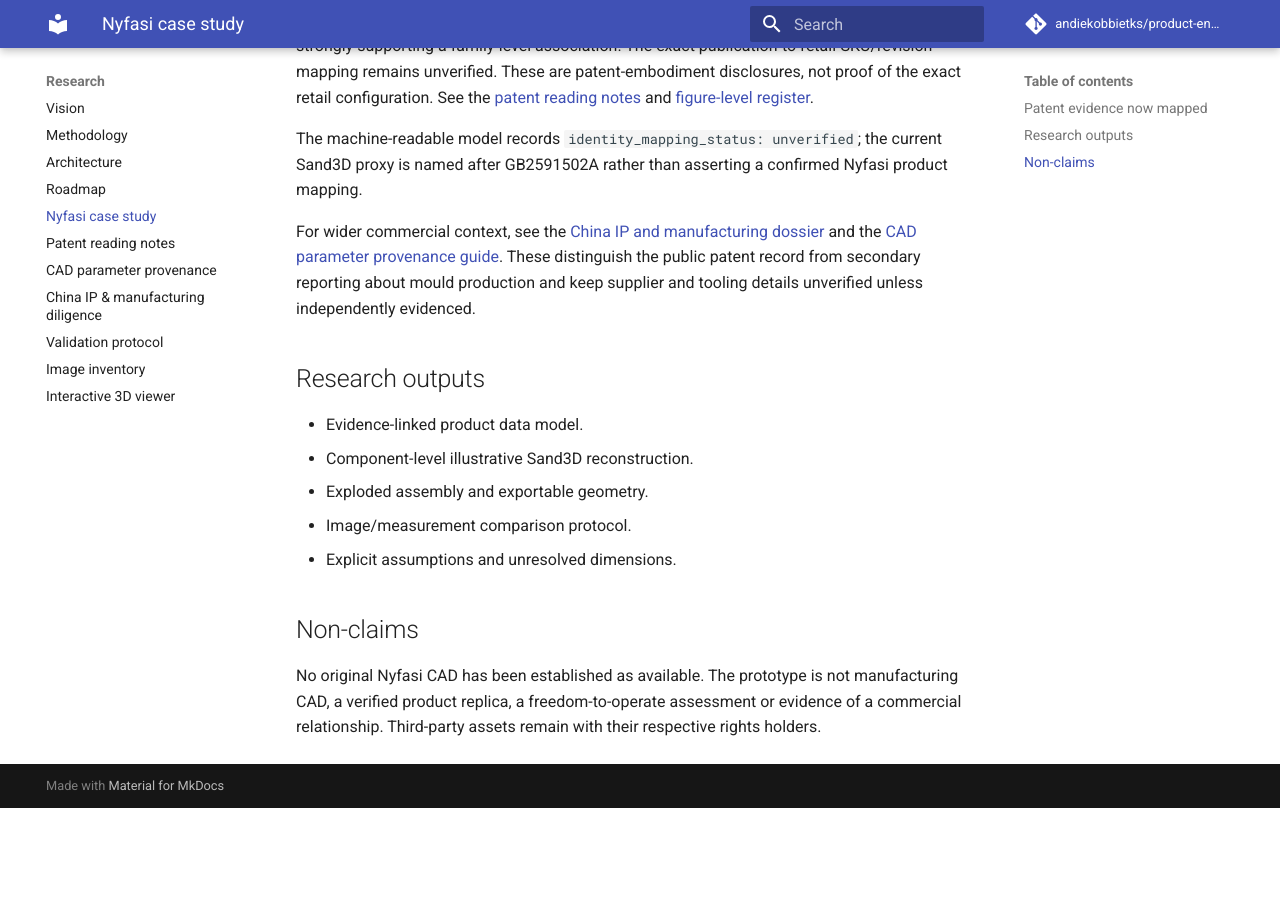
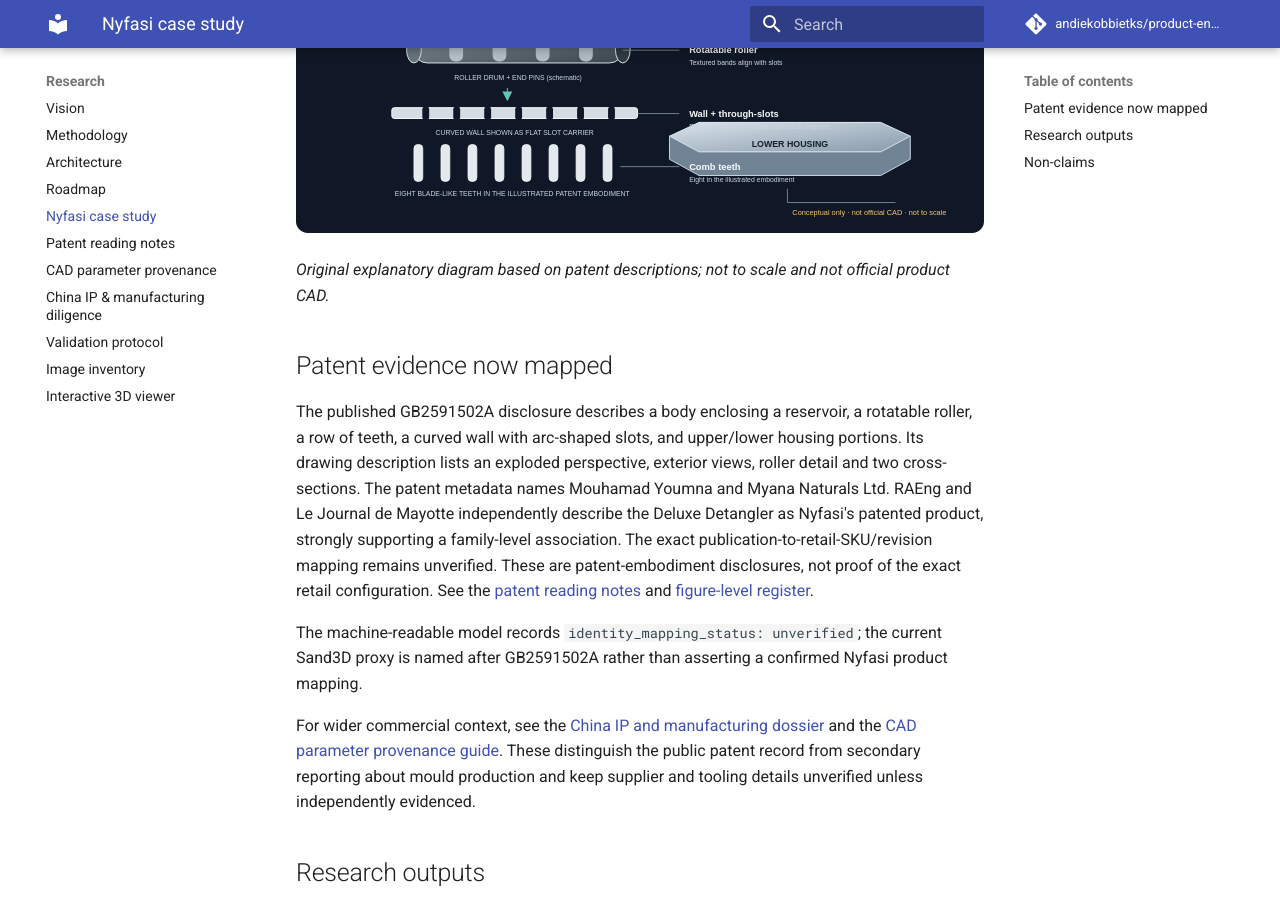
Before and after one commit to andiekobbietks/product-engineering-lab, an MkDocs documentation site: the page built from docs/experiments/nyfasi.md, in a window 1280 px wide and 900 px high, scrolled down 682 px. Built offline with MkDocs 1.6.1 and Material for MkDocs 9.7.7, drawn with Linux system fonts in a browser that asks for light colours; comment, search, counter and statistics services are not loaded; before the commit the page ends 1490 px from its top, so only the background shows below that.

Commit message:
Embed original architecture diagram in docs/experiments/nyfasi.md

```diff
--- a/docs/experiments/nyfasi.md
+++ b/docs/experiments/nyfasi.md
@@ -7,6 +7,10 @@ This is an **independent research case study**. It is not commissioned by, affil
 The experiment explores how public product evidence can be converted into an auditable product model without confusing published claims, visual observations and engineering assumptions.
 
 See the [image inventory](image-inventory.md), the [experiment record](https://github.com/andiekobbietks/product-engineering-lab/blob/main/experiments/001-nyfasi-reconstruction/README.md), [source register](https://github.com/andiekobbietks/product-engineering-lab/blob/main/experiments/001-nyfasi-reconstruction/evidence/source-register.json) and [uncertainty register](https://github.com/andiekobbietks/product-engineering-lab/blob/main/experiments/001-nyfasi-reconstruction/models/uncertainty-register.json).
+
+![Conceptual exploded architecture](../assets/patent-architecture-concept.svg)
+
+*Original explanatory diagram based on patent descriptions; not to scale and not official product CAD.*
 
 ## Patent evidence now mapped
 
```
